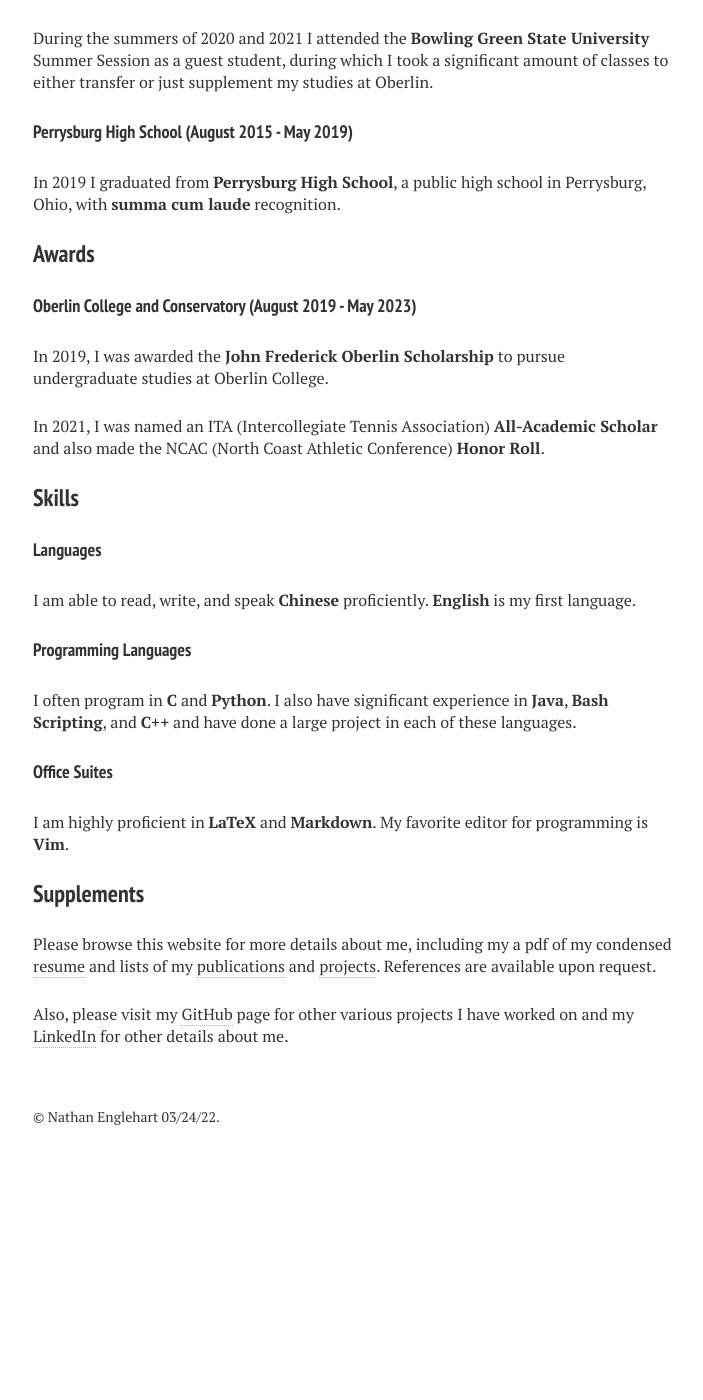
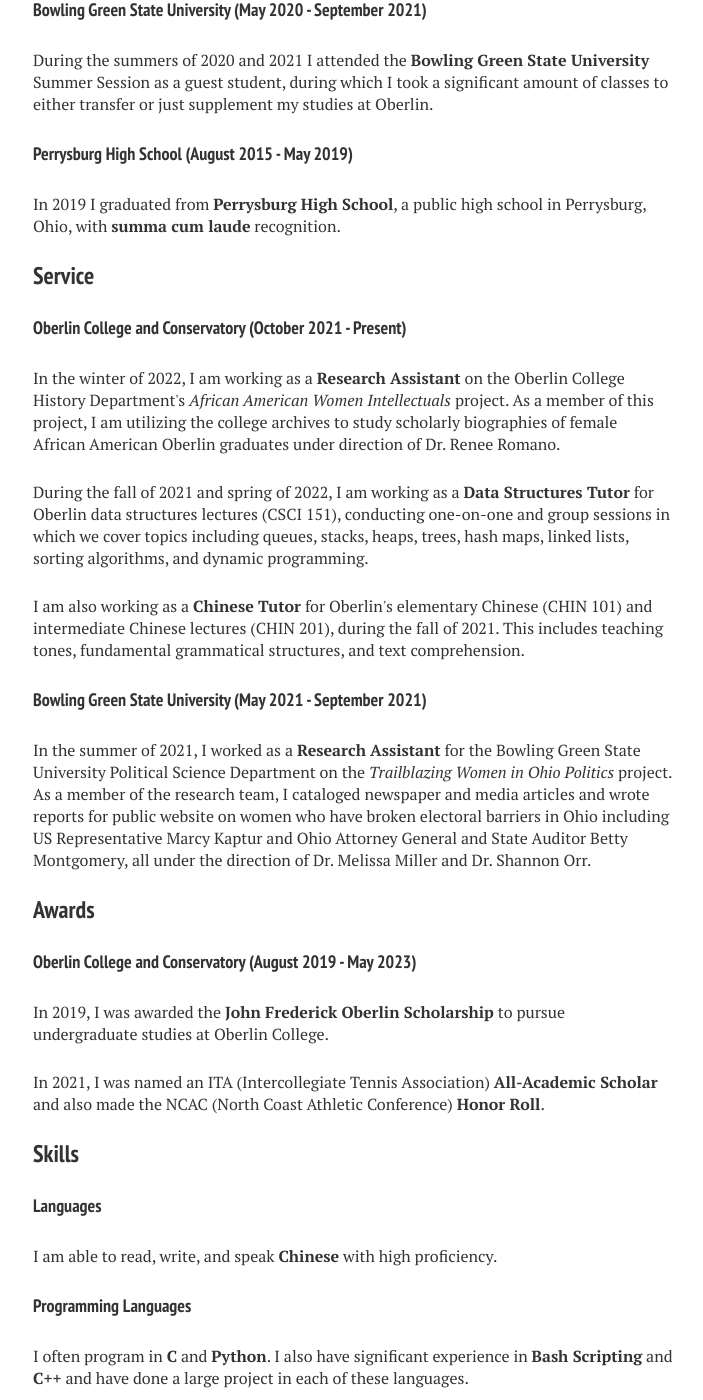
Before and after one commit to nathanenglehart/nathanenglehart.github.io, a Jekyll site: the page built from cv.md, in a window 1280 px wide and 1400 px high, scrolled down 383 px. Shown: the whole window, without its empty margins (287-990 px from the left). Built offline with Jekyll 4.4.1, drawn with Linux system fonts in a browser that asks for light colours; nearby versions of some CDN libraries; before the commit the page ends 1558 px from its top, so only the background shows below that; some of the changed text lies outside the part shown.

Commit message:
Update cv.html

```diff
--- a/_layouts/cv.html
+++ b/_layouts/cv.html
@@ -49,7 +49,7 @@
 
       <h4>Oberlin College and Conservatory (August 2019 - Present)</h4>
       <p class="paragraph">
-      I anticipate receiving a <strong>B.A.</strong> degree with a major in <strong>Mathematics</strong>, <strong>East Asian Studies</strong>, and <strong>History</strong> as well as a minor in <strong>Computer Science</strong> from <strong>Oberlin College</strong> in May 2023. I hope that my studies at Oberlin will prepare me for a future in academia.</p>
+      I anticipate receiving a <strong>B.A.</strong> degree with a major in <strong>Mathematics</strong>, <strong>East Asian Studies</strong>, and <strong>History</strong> as well as a minor in <strong>Computer Science</strong> from <strong>Oberlin College</strong> in May 2023. After graduation, I plan to pursue a PhD in Politics with prospective focuses in statistics, political economy, and international relations.</p>
 
       <h4>Bowling Green State University (May 2020 - September 2021)</h4>
       <p class="paragraph">During the summers of 2020 and 2021 I attended the <strong>Bowling Green State University</strong> Summer Session as a guest student, during which I took a significant amount of classes to either transfer or just supplement my studies at Oberlin.
@@ -57,15 +57,15 @@
       <h4>Perrysburg High School (August 2015 - May 2019)</h4>
       <p class="paragraph">In 2019 I graduated from <strong>Perrysburg High School</strong>, a public high school in Perrysburg, Ohio, with <strong>summa cum laude</strong> recognition. <!--At Perrysburg High School, I began Chinese language studies which are still a significant interest of mine.--></p>
 
-      <!--<h3>Service</h3>-->
+      <h3>Service</h3>
 
-      <!--<h4>Oberlin College and Conservatory (October 2021 - Present)</h4>-->
-      <!--<p class="paragraph">In the winter of 2022, I am working as a <strong>Research Assistant</strong> on the Oberlin College History Department's <i>African American Women Intellectuals</i> project. As a member of this project, I am utilizing the college archives to study scholarly biographies of female African American Oberlin graduates under direction of Dr. Renee Romano. </p>-->
-      <!--<p style="margin-top: 1.625rem !important;" class="paragraph">During the fall of 2021 and spring of 2022, I am working as a <strong>Data Structures Tutor</strong> for Oberlin data structures lectures (CSCI 151), conducting one-on-one and group sessions in which we cover topics including queues, stacks, heaps, trees, hash maps, linked lists, sorting algorithms, and dynamic programming.</p>-->
-      <!--<p style="margin-top: 1.625rem !important;" class="paragraph">I am also working as a <strong>Chinese Tutor</strong> for Oberlin's elementary Chinese (CHIN 101) and intermediate Chinese lectures (CHIN 201), during the fall of 2021. This includes teaching tones, fundamental grammatical structures, and text comprehension. </p>-->
+      <h4>Oberlin College and Conservatory (October 2021 - Present)</h4>
+      <p class="paragraph">In the winter of 2022, I am working as a <strong>Research Assistant</strong> on the Oberlin College History Department's <i>African American Women Intellectuals</i> project. As a member of this project, I am utilizing the college archives to study scholarly biographies of female African American Oberlin graduates under direction of Dr. Renee Romano. </p>
+      <p style="margin-top: 1.625rem !important;" class="paragraph">During the fall of 2021 and spring of 2022, I am working as a <strong>Data Structures Tutor</strong> for Oberlin data structures lectures (CSCI 151), conducting one-on-one and group sessions in which we cover topics including queues, stacks, heaps, trees, hash maps, linked lists, sorting algorithms, and dynamic programming.</p>
+      <p style="margin-top: 1.625rem !important;" class="paragraph">I am also working as a <strong>Chinese Tutor</strong> for Oberlin's elementary Chinese (CHIN 101) and intermediate Chinese lectures (CHIN 201), during the fall of 2021. This includes teaching tones, fundamental grammatical structures, and text comprehension. </p>
 
-      <!--<h4>Bowling Green State University (May 2021 - September 2021)</h4>-->
-      <!--<p class="paragraph">In the summer of 2021, I worked as a <strong>Research Assistant</strong> for the Bowling Green State University Political Science Department on the <i>Trailblazing Women in Ohio Politics</i> project. As a member of the research team, I cataloged newspaper and media articles and wrote reports for public website on women who have broken electoral barriers in Ohio including US Representative Marcy Kaptur and Ohio Attorney General and State Auditor Betty Montgomery, all under the direction of Dr. Melissa Miller and Dr. Shannon Orr.</p>-->
+      <h4>Bowling Green State University (May 2021 - September 2021)</h4>
+      <p class="paragraph">In the summer of 2021, I worked as a <strong>Research Assistant</strong> for the Bowling Green State University Political Science Department on the <i>Trailblazing Women in Ohio Politics</i> project. As a member of the research team, I cataloged newspaper and media articles and wrote reports for public website on women who have broken electoral barriers in Ohio including US Representative Marcy Kaptur and Ohio Attorney General and State Auditor Betty Montgomery, all under the direction of Dr. Melissa Miller and Dr. Shannon Orr.</p>
 
       <h3>Awards</h3>
 
@@ -76,18 +76,22 @@
       <h3>Skills</h3>
 
       <h4>Languages</h4>
-      <p class="paragraph">I am able to read, write, and speak <strong>Chinese</strong> proficiently. <strong>English</strong> is my first language.</p>
+      <p class="paragraph">I am able to read, write, and speak <strong>Chinese</strong> with high proficiency.
 
       <h4>Programming Languages</h4><!-- <strong>R</strong> -->
-      <p class="paragraph">I often program in <strong>C</strong> and <strong>Python</strong>. I also have significant experience in <strong>Java</strong>, <strong>Bash Scripting</strong>, and <strong>C++</strong> and have done a large project in each of these languages. </p>
+      <p class="paragraph">I often program in <strong>C</strong> and <strong>Python</strong>. I also have significant experience in <strong>Bash Scripting</strong> and <strong>C++</strong> and have done a large project in each of these languages. </p> <!-- <strong>Java</strong> -->
 
       <h4>Office Suites</h4>
       <p class="paragraph">I am highly proficient in <strong>LaTeX</strong> and <strong>Markdown</strong>. My favorite editor for programming is <strong>Vim</strong>.</p>
 
       <h3>Supplements</h3>
 
-      <p style="padding-bottom: 1.625rem;" class="paragraph">Please browse this website for more details about me, including my a pdf of my condensed <a style="color: #343434; text-decoration: none; border-bottom: 1px dotted #b3b3b3;" href="/files/resume.pdf" download>resume</a> and lists of my <a style="color: #343434; text-decoration: none; border-bottom: 1px dotted #b3b3b3;" href="/publications/">publications</a> and <a style="color: #343434; text-decoration: none; border-bottom: 1px dotted #b3b3b3;" href="/projects/">projects</a>. References are available upon request.</p>
-      <p class="paragraph">Also, please visit my <a style="color: #343434; text-decoration: none; border-bottom: 1px dotted #b3b3b3;" href="https://github.com/nathanenglehart">GitHub</a> page for other various projects I have worked on and my <a style="color: #343434; text-decoration: none; border-bottom: 1px dotted #b3b3b3;" href="https://www.linkedin.com/in/nathan-englehart-404701205/">LinkedIn</a> for other details about me.</p>
+      <p style="padding-bottom: 1.625rem;" class="paragraph">Please browse this website for more details about me, including my a pdf of my <a style="color: #343434; text-decoration: none; border-bottom: 1px dotted #b3b3b3;" href="/files/resume.pdf" download>cv</a>. </p>
+      <p class="paragraph">Also, I have <a style="color: #343434; text-decoration: none; border-bottom: 1px dotted #b3b3b3;" href="https://github.com/nathanenglehart">GitHub</a> and <a style="color: #343434; text-decoration: none; border-bottom: 1px dotted #b3b3b3;" href="https://www.linkedin.com/in/nathan-englehart-404701205/">LinkedIn</a>.</p>
+
+      <!--I have a LinkedIn here. A pdf of my cv can be found here. </p>-->
+      <!--<p style="padding-bottom: 1.625rem;" class="paragraph">Please browse this website for more details about me, including my a pdf of my condensed <a style="color: #343434; text-decoration: none; border-bottom: 1px dotted #b3b3b3;" href="/files/resume.pdf" download>resume</a> and lists of my <a style="color: #343434; text-decoration: none; border-bottom: 1px dotted #b3b3b3;" href="/publications/">publications</a> and <a style="color: #343434; text-decoration: none; border-bottom: 1px dotted #b3b3b3;" href="/projects/">projects</a>. References are available upon request.</p>
+      <p class="paragraph">Also, please visit my <a style="color: #343434; text-decoration: none; border-bottom: 1px dotted #b3b3b3;" href="https://github.com/nathanenglehart">GitHub</a> page for other various projects I have worked on and my <a style="color: #343434; text-decoration: none; border-bottom: 1px dotted #b3b3b3;" href="https://www.linkedin.com/in/nathan-englehart-404701205/">LinkedIn</a> for other details about me.</p>-->
 
     {{ content }}
     </div><!-- /.article-wrap -->
```
